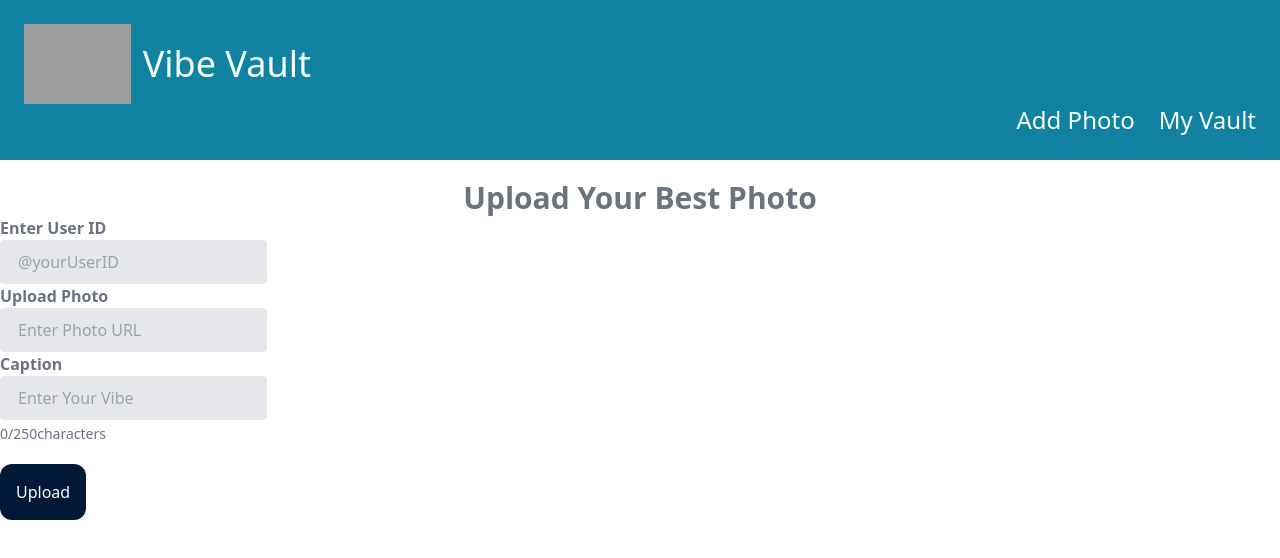
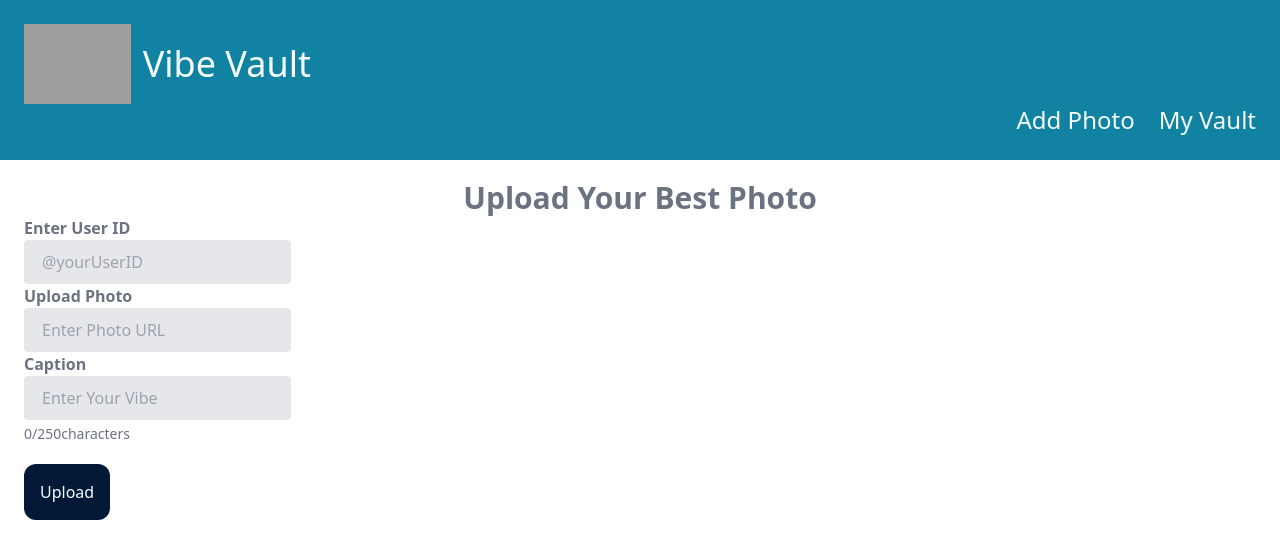
Before and after one commit to Martini-Besti/Vibe-Vault, a Next.js app in the folder vibe-vault/: page /add in a window 1280 px wide. Shown: the top 558 px of the page. Built offline with nearby package versions, Linux system fonts and the light colour scheme; grey boxes are pictures that could not be loaded.

Commit message:
Added-margins-to-photo-upload

```diff
--- a/vibe-vault/src/app/add/page.js
+++ b/vibe-vault/src/app/add/page.js
@@ -60,6 +60,7 @@ const page = () => {
       {isError && (
         <div className="bg-red-100 text-white p-4">An error occurred!</div>
       )}
+      <div className="ml-6">
       <form onSubmit={handleSubmit}>
         <div className="w-1/3">
           <label className="block text-gray-500 font-bold pr-4" htmlFor="title">
@@ -124,6 +125,7 @@ const page = () => {
           Upload
         </button>
       </form>
+      </div>
     </div>
   );
 };
```
